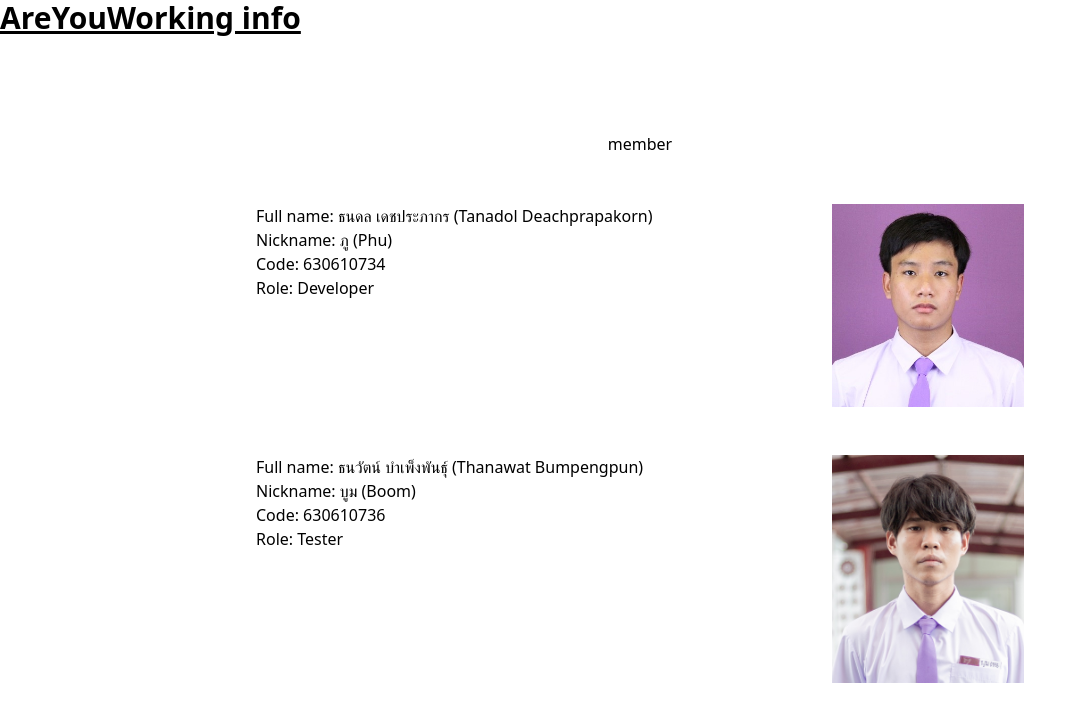
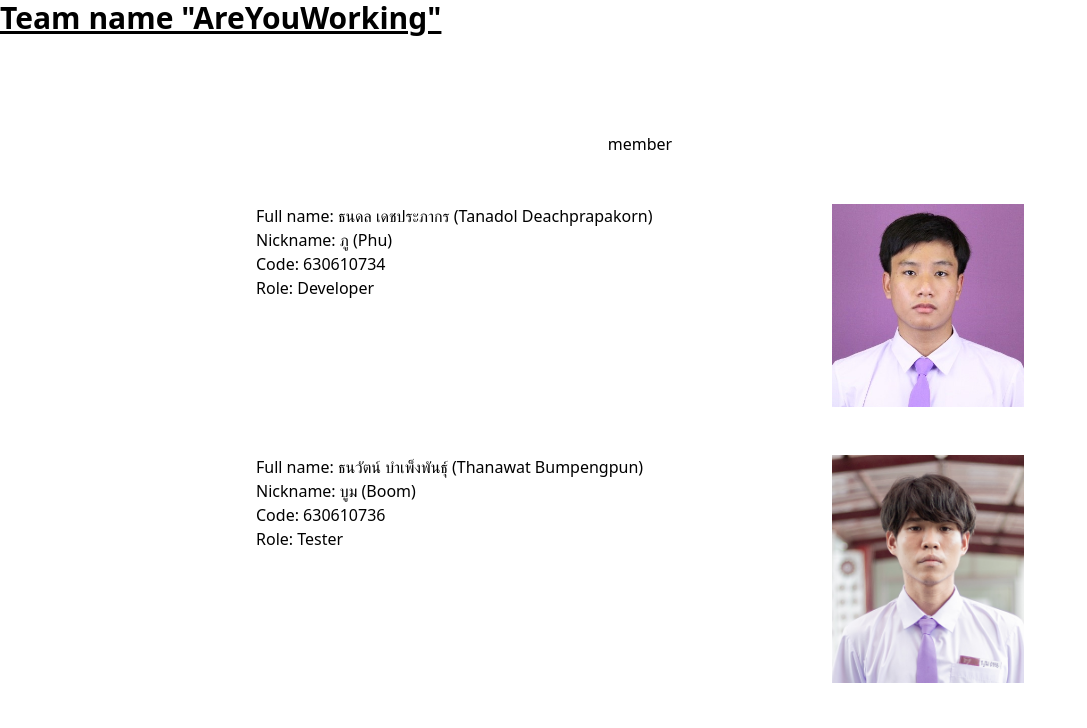
Before and after one commit to 261361softwareDev/261361softwareDev.github.io, a website: page index.html in a window 1280 px wide. Shown: the top 728 px of the page, without its empty margins (0-1087 px from the left). Drawn offline with Linux system fonts and the light colour scheme.

Commit message:
add:Team name

```diff
--- a/index.html
+++ b/index.html
@@ -7,7 +7,7 @@
 </head>
 
 <body>
-    <h1 class="text-3xl font-bold underline">AreYouWorking info</h1>
+    <h1 class="text-3xl font-bold underline">Team name "AreYouWorking"</h1>
     <div class="grid justify-items-center space-y-12 ">
         <br>
         <br>
```
